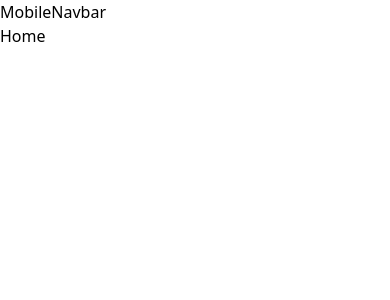
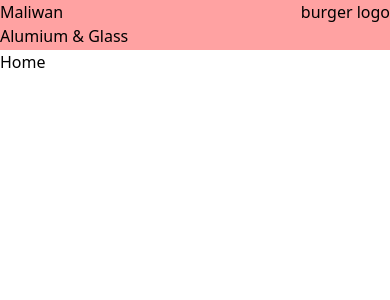
Before and after one commit to janjaw007/maliwan-project, a React (Vite) app: page / in a window 390 px wide. Shown: the top 300 px of the page. Built offline with nearby package versions, Linux system fonts and the light colour scheme.

Commit message:
added: bussiness logic for mobile navbar

```diff
--- a/src/components/Navbar/MobileNavbar.tsx
+++ b/src/components/Navbar/MobileNavbar.tsx
@@ -1,7 +1,63 @@
-import React from "react";
+import { useState } from "react";
+import { Link } from "react-router";
 
 function MobileNavbar() {
-  return <div>MobileNavbar</div>;
+  const [openNav, setOpenNav] = useState(false);
+
+  return (
+    <>
+      <div className="bg-red-300 w-full h-full flex justify-between">
+        <div className="flex flex-col ">
+          <span>Maliwan</span>
+          <span>Alumium & Glass</span>
+        </div>
+        <div>
+          <button onClick={() => setOpenNav((currentState) => !currentState)}>
+            burger logo
+          </button>
+        </div>
+      </div>
+      {openNav && (
+        <>
+          <ul className="w-full ">
+            <OpenNavItem to={"/"} label="Home" setOpenNav={setOpenNav} />
+            <OpenNavItem to={"about"} label="About" setOpenNav={setOpenNav} />
+            <OpenNavItem
+              to={"products"}
+              label="Products"
+              setOpenNav={setOpenNav}
+            />
+            <OpenNavItem
+              to={"projects"}
+              label="projects"
+              setOpenNav={setOpenNav}
+            />
+            <OpenNavItem
+              to={"contact"}
+              label="Contact"
+              setOpenNav={setOpenNav}
+            />
+          </ul>
+        </>
+      )}
+    </>
+  );
 }
 
 export default MobileNavbar;
+
+interface OpenNavItemProps {
+  to: string;
+  label: string;
+  setOpenNav: (value: boolean) => void;
+}
+
+function OpenNavItem({ to, label, setOpenNav }: OpenNavItemProps) {
+  return (
+    <li className="flex items-center h-10 bg-amber-200">
+      <Link onClick={() => setOpenNav(false)} to={to}>
+        {label}
+      </Link>
+    </li>
+  );
+}
--- a/src/components/Navbar/NavbarApp.tsx
+++ b/src/components/Navbar/NavbarApp.tsx
@@ -23,7 +23,11 @@ function NavbarApp() {
     return () => window.removeEventListener("resize", checkView);
   }, []);
 
-  return <nav>{isMobileView ? <MobileNavbar /> : <DesktopNavbar />}</nav>;
+  return (
+    <nav className="sticky top-0 left-0 h-12.5 bg-amber-300">
+      {isMobileView ? <MobileNavbar /> : <DesktopNavbar />}
+    </nav>
+  );
 }
 
 export default NavbarApp;
```
